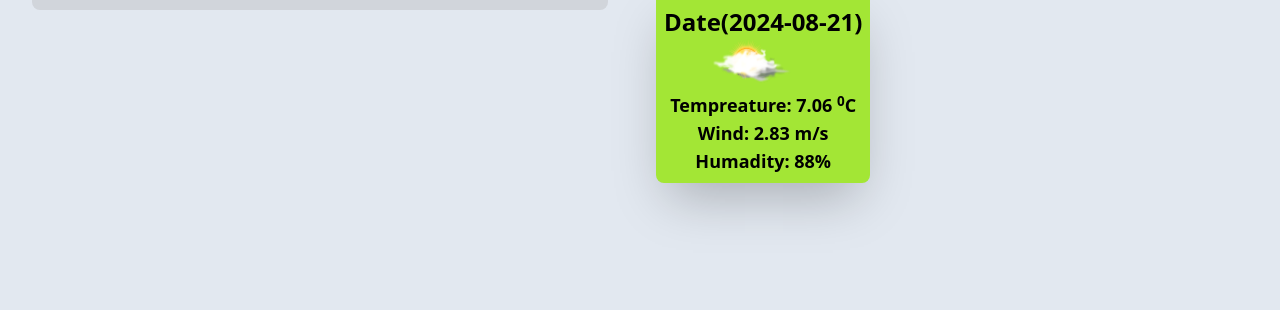
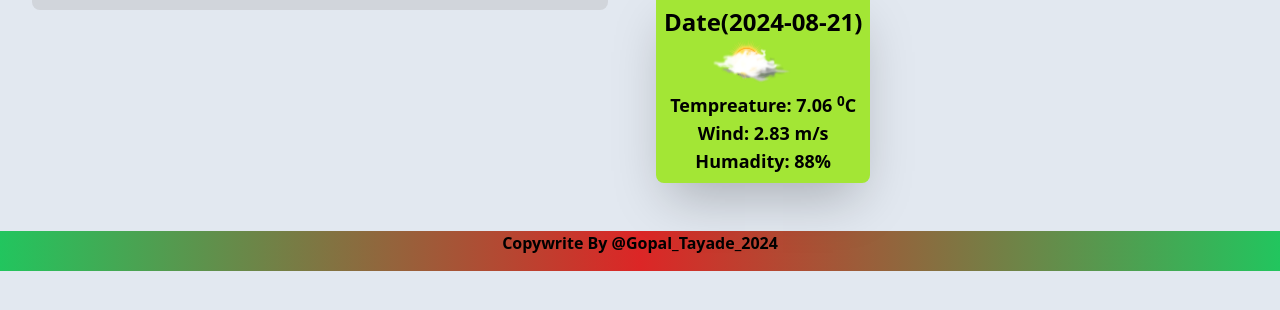
Before and after one commit to Gopal1tayade/WetherForcast, a website: page src/index.html in a window 1280 px wide. Shown: the part 338-648 px from the top of the page. Drawn offline with Linux system fonts and the light colour scheme; no server answers.

Commit message:
some additional add

```diff
--- a/src/index.html
+++ b/src/index.html
@@ -86,7 +86,9 @@
 
 
    </main>
-
+<footer class="bg-gradient-to-r from-green-500  via-red-600 to-green-500 h-10">
+<h1 class="text-center font-semibold mt-8 ">Copywrite By @Gopal_Tayade_2024</h1>
+</footer>
 
 
 
```
Also changed, not shown: src/output.css.
